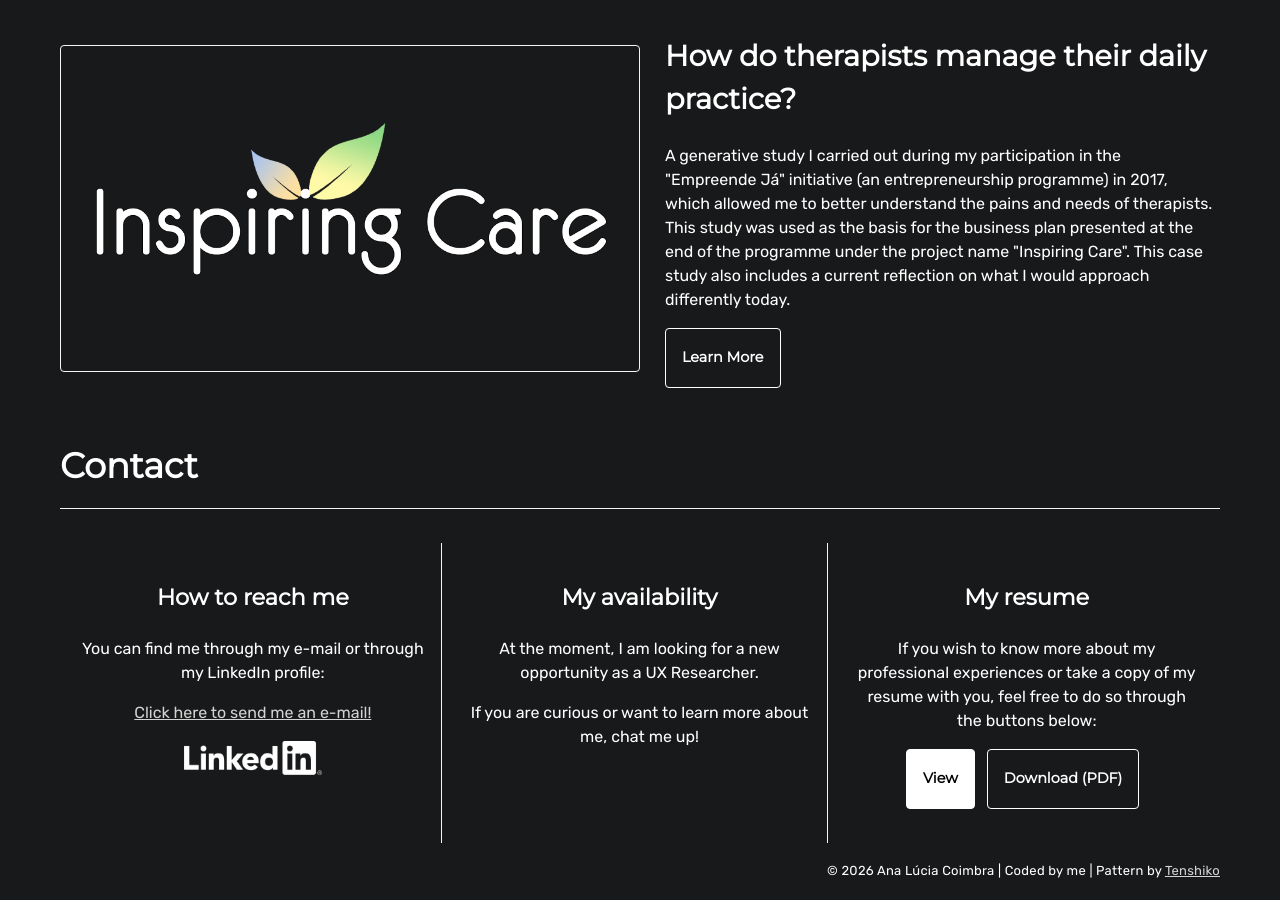
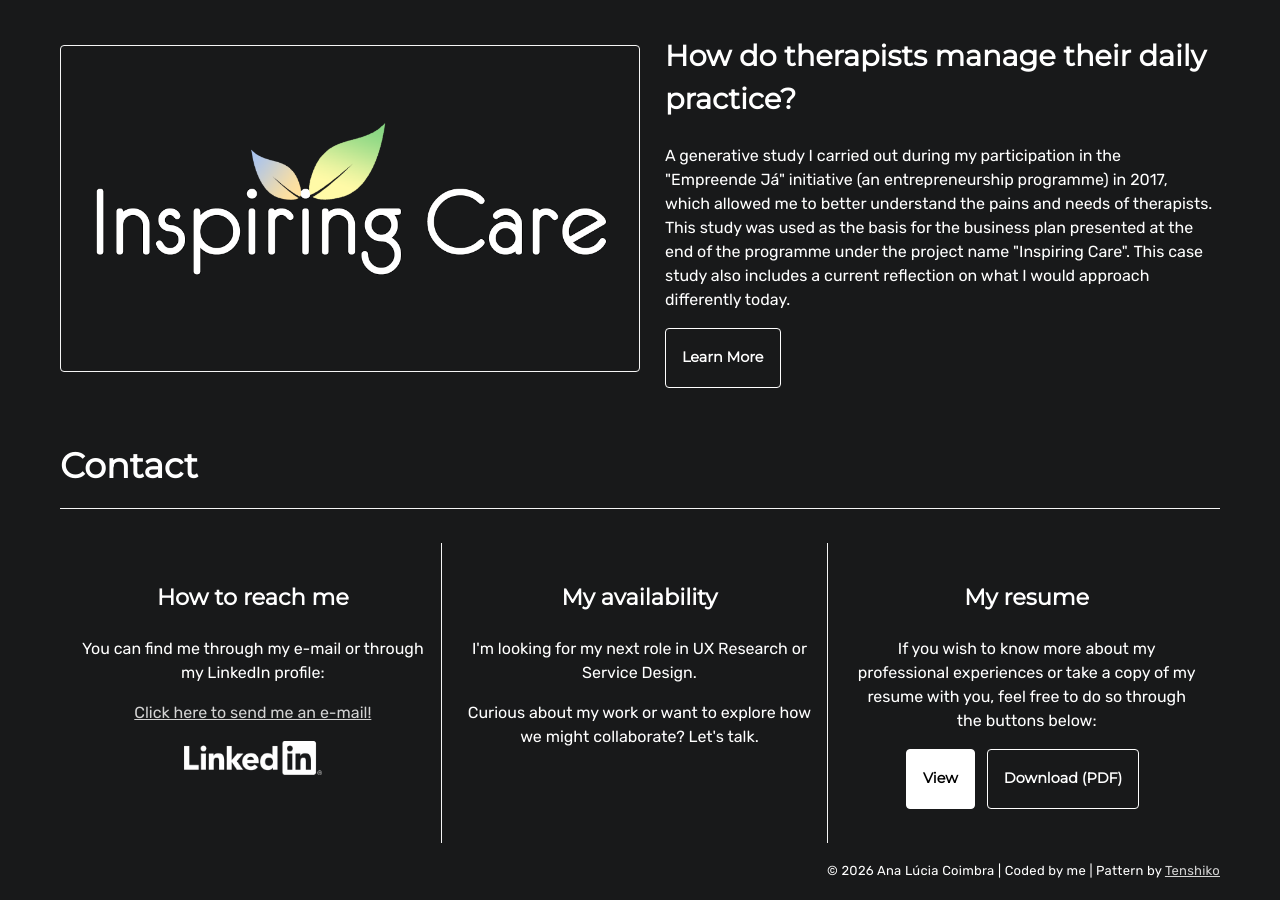
Before and after one commit to analuciacoimbra/analuciacoimbra.github.io, a Jekyll site: the page built from index.html, in a window 1280 px wide and 900 px high, scrolled down 1355 px. Built offline with Jekyll 4.4.1, drawn with Linux system fonts in a browser that asks for light colours.

Commit message:
Update footer.html

```diff
--- a/_includes/footer.html
+++ b/_includes/footer.html
@@ -19,10 +21,11 @@
       </div>
       <div class="col">
         <h3>My availability</h3>
+        <p>I'm looking for my next role in UX Research or Service Design.</p>
         <p>
-          At the moment, I am looking for a new opportunity as a UX Researcher.
+          Curious about my work or want to explore how we might collaborate?
+          Let's talk.
         </p>
-        <p>If you are curious or want to learn more about me, chat me up!</p>
       </div>
       <div class="col">
         <h3>My resume</h3>
```
Also changed, not shown: other parts of _includes/footer.html (+3 -1 lines).
